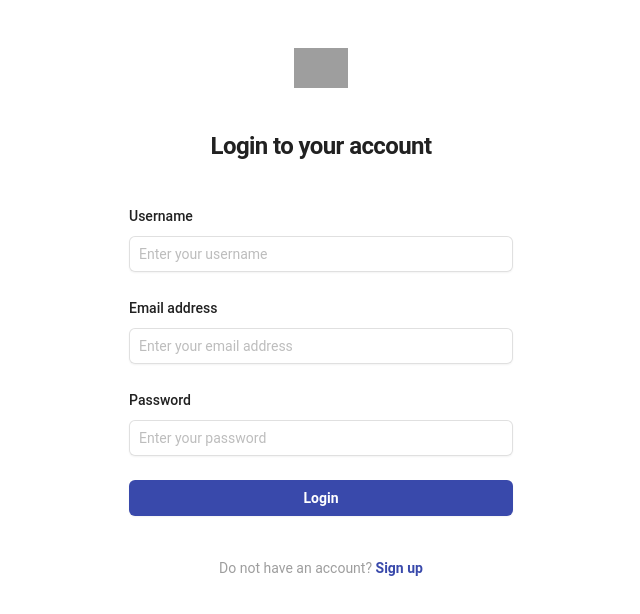
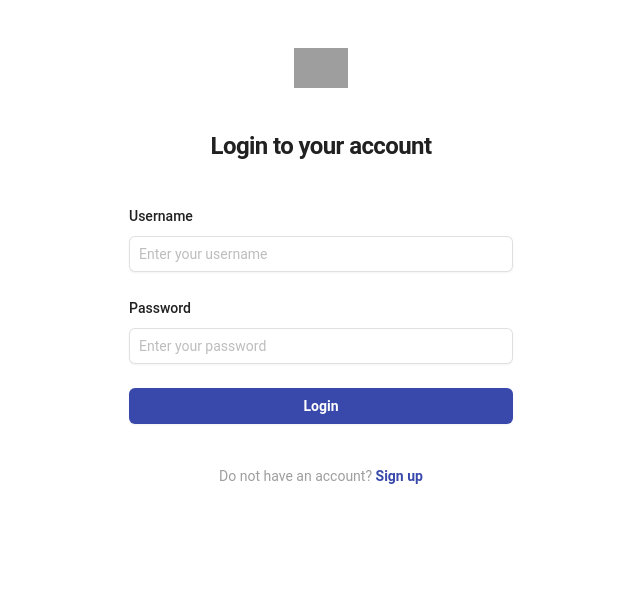
Before and after one commit to HarunaDev/chop-chop, a React (Vite) app in the folder frontend/: page /login in a window 1280 px wide. Shown: the top 614 px of the page, without its empty margins (319-959 px from the left). Built offline with nearby package versions, Linux system fonts and the light colour scheme; no server answers; grey boxes are pictures that could not be loaded.

Commit message:
modified email section not to render if the method is login

```diff
--- a/frontend/src/components/Form.jsx
+++ b/frontend/src/components/Form.jsx
@@ -73,6 +73,8 @@ function Form({ route, method }) {
               </div>
             </div>
 
+            {/* Conditionally render email input only if method is sign up */}
+            {method !== 'login' && (
                         <div>
                             <label htmlFor="email" className="block text-sm font-medium leading-6 text-gray-900">
                                 Email address
@@ -91,6 +93,7 @@ function Form({ route, method }) {
                                 />
                             </div>
                         </div>
+                    )}
 
             <div>
               <div className="flex items-center justify-between">
```
Lines whose indentation alone changed are shown as unchanged.
